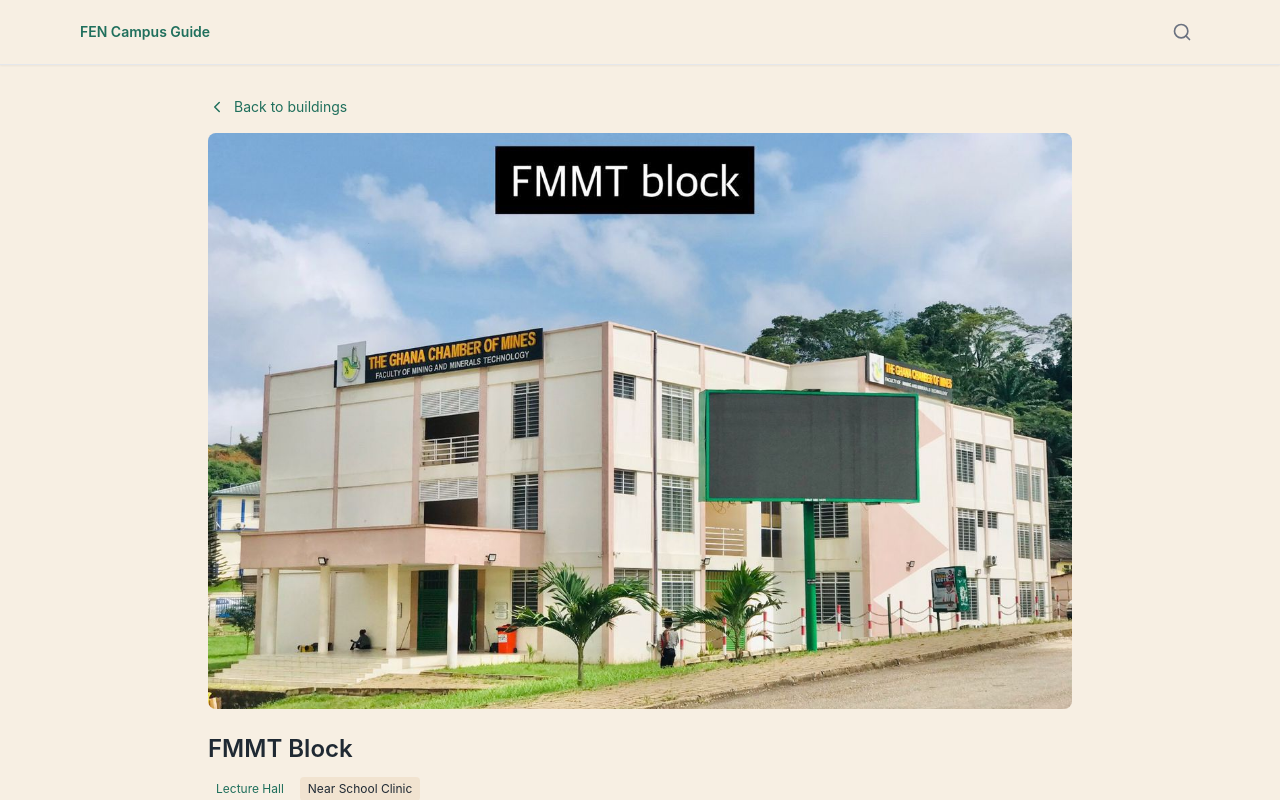
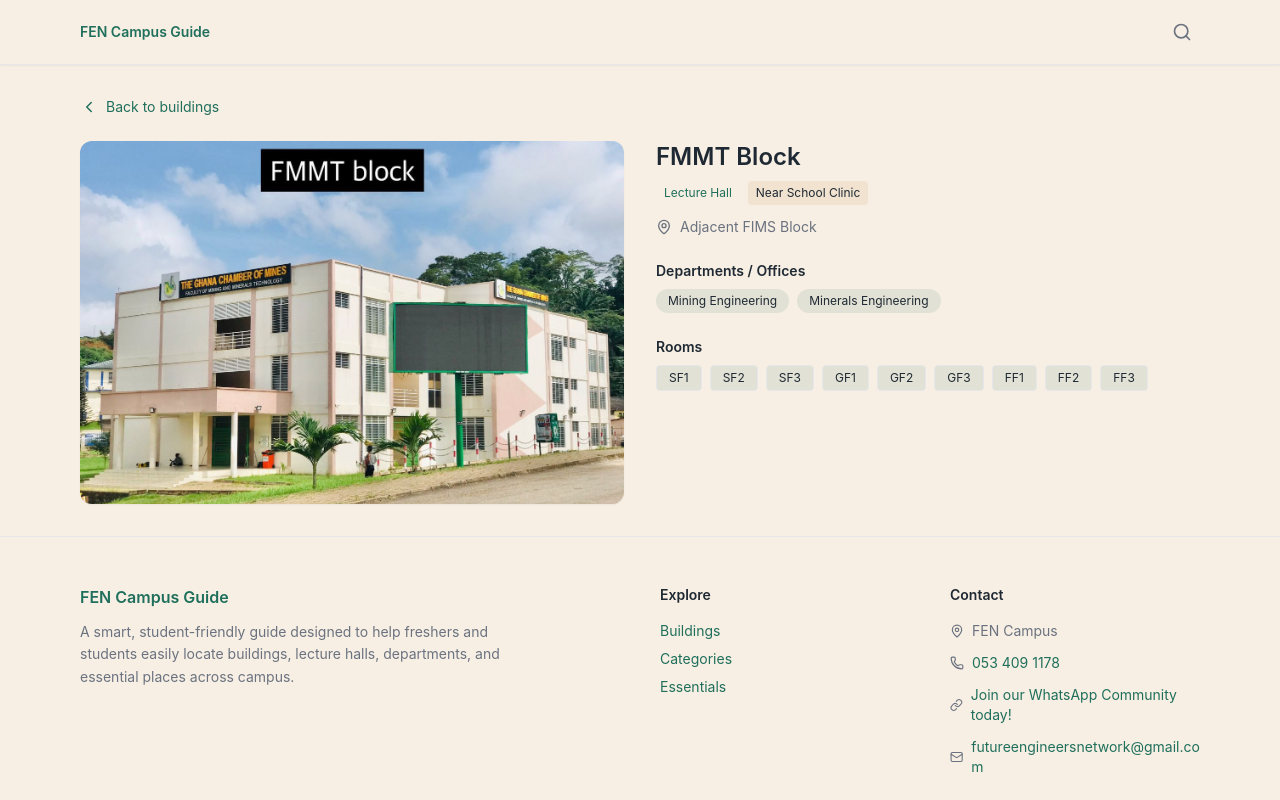
Before and after one commit to wireduuu/CampusGuide, a React (Vite) app: page /buildings/1 in a window 1280 px wide. Shown: the top 800 px of the page. Built offline with nearby package versions, Linux system fonts and the light colour scheme.

Commit message:
Show all rooms under a building in BuildingDetails for better visibility

```diff
--- a/src/pages/BuildingDetails.tsx
+++ b/src/pages/BuildingDetails.tsx
@@ -1,64 +1,107 @@
 import { Link, useParams } from "react-router-dom";
+import { motion } from "framer-motion";
+import { ChevronLeft, ChevronRight, MapPin } from "lucide-react";
+import { useState } from "react";
 import buildings from "../data/buildings";
-import { ChevronLeft, MapPin } from "lucide-react";
 
 const BuildingDetail = () => {
   const { id } = useParams();
+  const buildingId = Number(id);
+  const building = buildings.find((b) => b.id === buildingId);
 
-  const buildingId = Number(id);
-  const building = buildings.find(
-    (b) => b.id === buildingId
-  );
+  const [activeImage, setActiveImage] = useState(0);
 
   if (!building) {
     return (
-      <div className="p-6 max-w-4xl mx-auto">
-        <p className="text-sm text-text-muted">
-          Building not found.
-        </p>
+      <div className="max-w-4xl mx-auto p-6">
+        <p className="text-sm text-text-muted">Building not found.</p>
         <Link
           to="/"
-          className="inline-block mt-4 text-sm text-primary hover:underline"
+          className="inline-flex items-center gap-2 mt-4 text-sm text-primary hover:underline"
         >
-          <div className="flex gap-2">
-            <ChevronLeft /> Back to buildings
-          </div>
-
+          <ChevronLeft size={16} />
+          Back to buildings
         </Link>
       </div>
     );
   }
 
+  const images =
+    building.images?.length > 0
+      ? building.images
+      : ["/images/placeholder.webp"];
+
+  const allRooms =
+    building.roomGroups?.flatMap(group =>
+      group.codes.filter(code => code.trim() !== "")
+    ) ?? [];
+
+  const nextImage = () =>
+    setActiveImage((prev) => (prev + 1) % images.length);
+
+  const prevImage = () =>
+    setActiveImage((prev) =>
+      prev === 0 ? images.length - 1 : prev - 1
+    );
+
   return (
-    <section className="py-8 px-4 max-w-4xl mx-auto">
+    <motion.section
+      initial={{ opacity: 0, y: 16 }}
+      animate={{ opacity: 1, y: 0 }}
+      transition={{ duration: 0.4 }}
+      className="max-w-6xl mx-auto px-4 py-8"
+    >
+      {/* Back */}
       <Link
         to="/#buildings"
-        className="inline-block mb-4 text-sm text-primary hover:no-underline"
+        className="inline-flex items-center gap-2 mb-6 text-sm text-primary"
       >
-        <div className="flex gap-2 items-center">
-          <ChevronLeft size={18} /> Back to buildings
-        </div>
+        <ChevronLeft size={18} />
+        Back to buildings
       </Link>
 
-      <div className="w-full aspect-[3/2] overflow-hidden rounded-lg mb-6">
+      {/* MAIN LAYOUT */}
+      <div className="flex flex-col lg:flex-row gap-8">
+        {/* LEFT — Image Carousel */}
+        <div className="lg:w-1/2">
+          <div className="relative aspect-[3/2] rounded-xl overflow-hidden shadow-sm">
             <img
-          src={building.images[0] || "/images/placeholder.webp"}
+              src={images[activeImage]}
               alt={building.name}
-          onError={(e) => {
-            e.currentTarget.src = "/images/placeholder.webp";
-          }}
+              onError={(e) =>
+                (e.currentTarget.src = "/images/placeholder.webp")
+              }
               className="w-full h-full object-cover"
             />
+
+            {images.length > 1 && (
+              <>
+                <button
+                  onClick={prevImage}
+                  className="absolute left-3 top-1/2 -translate-y-1/2 bg-black/40 text-white p-2 rounded-full hover:bg-black/60 transition"
+                >
+                  <ChevronLeft size={18} />
+                </button>
+
+                <button
+                  onClick={nextImage}
+                  className="absolute right-3 top-1/2 -translate-y-1/2 bg-black/40 text-white p-2 rounded-full hover:bg-black/60 transition"
+                >
+                  <ChevronRight size={18} />
+                </button>
+              </>
+            )}
+          </div>
         </div>
 
-      <h1 className="text-2xl font-semibold mb-3">
+        {/* RIGHT — Building Info */}
+        <div className="lg:w-1/2 flex flex-col">
+          <h1 className="text-2xl font-semibold mb-2">
             {building.name}
           </h1>
 
-      <div className="flex flex-wrap gap-2 mb-4">
-        <span className="tag">
-          {building.category}
-        </span>
+          <div className="flex flex-wrap gap-2 mb-3">
+            <span className="tag">{building.category}</span>
 
             {building.nearby && (
               <span className="tag bg-accent/20 text-text-primary">
@@ -67,18 +110,29 @@
             )}
           </div>
 
-      <p className="text-sm text-text-muted mb-6 flex items-center gap-2">
-        <MapPin size={16} /> {building.location}
+          <p className="flex items-center gap-2 text-sm text-text-muted mb-6">
+            <MapPin size={16} />
+            {building.location}
           </p>
 
+          {/* Optional Description */}
+          {/* {building.description && (
+            <p className="text-sm text-text-muted mb-6 leading-relaxed">
+              {building.description}
+            </p>
+          )} */}
+
           {building.departments && (
-        <div>
+            <div className="mb-6">
               <h2 className="text-sm font-semibold mb-2">
                 Departments / Offices
               </h2>
               <div className="flex flex-wrap gap-2">
                 {building.departments.map((dep) => (
-              <span key={dep} className="text-xs p-2 bg-primary/10 rounded">
+                  <span
+                    key={dep}
+                    className="text-xs px-3 py-1 rounded-full bg-primary/10"
+                  >
                     {dep}
                   </span>
                 ))}
@@ -86,22 +140,27 @@
             </div>
           )}
 
-      {building.rooms && (
-      <div className="mt-6">
-        <h2 className="text-sm font-semibold mb-2">Rooms</h2>
+          {allRooms.length > 0 && (
+            <div>
+              <h2 className="text-sm font-semibold mb-2">
+                Rooms
+              </h2>
+
               <div className="flex flex-wrap gap-2">
-          {building.rooms.map((room) => (
+                {allRooms.map((code) => (
                   <span
-              key={room.code}
-              className="text-xs py-1 px-2 rounded border bg-gray-100 dark:bg-gray-800"
+                    key={code}
+                    className="text-xs px-3 py-1 rounded border bg-primary/10"
                   >
-              {room.code}
+                    {code}
                   </span>
                 ))}
               </div>
             </div>
           )}
-    </section>
+        </div>
+      </div>
+    </motion.section>
   );
 };
 
```
Lines whose indentation alone changed are shown as unchanged.
